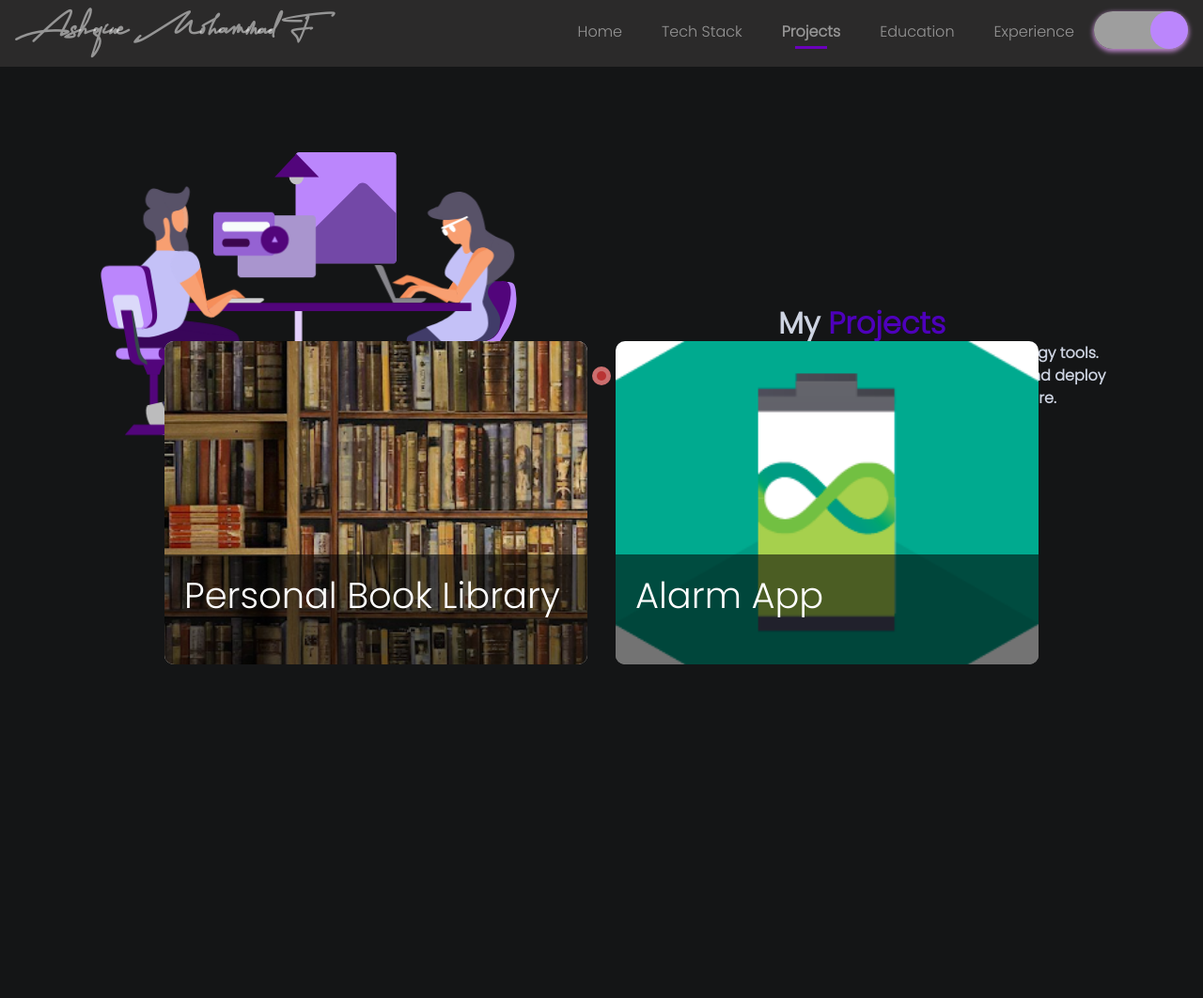
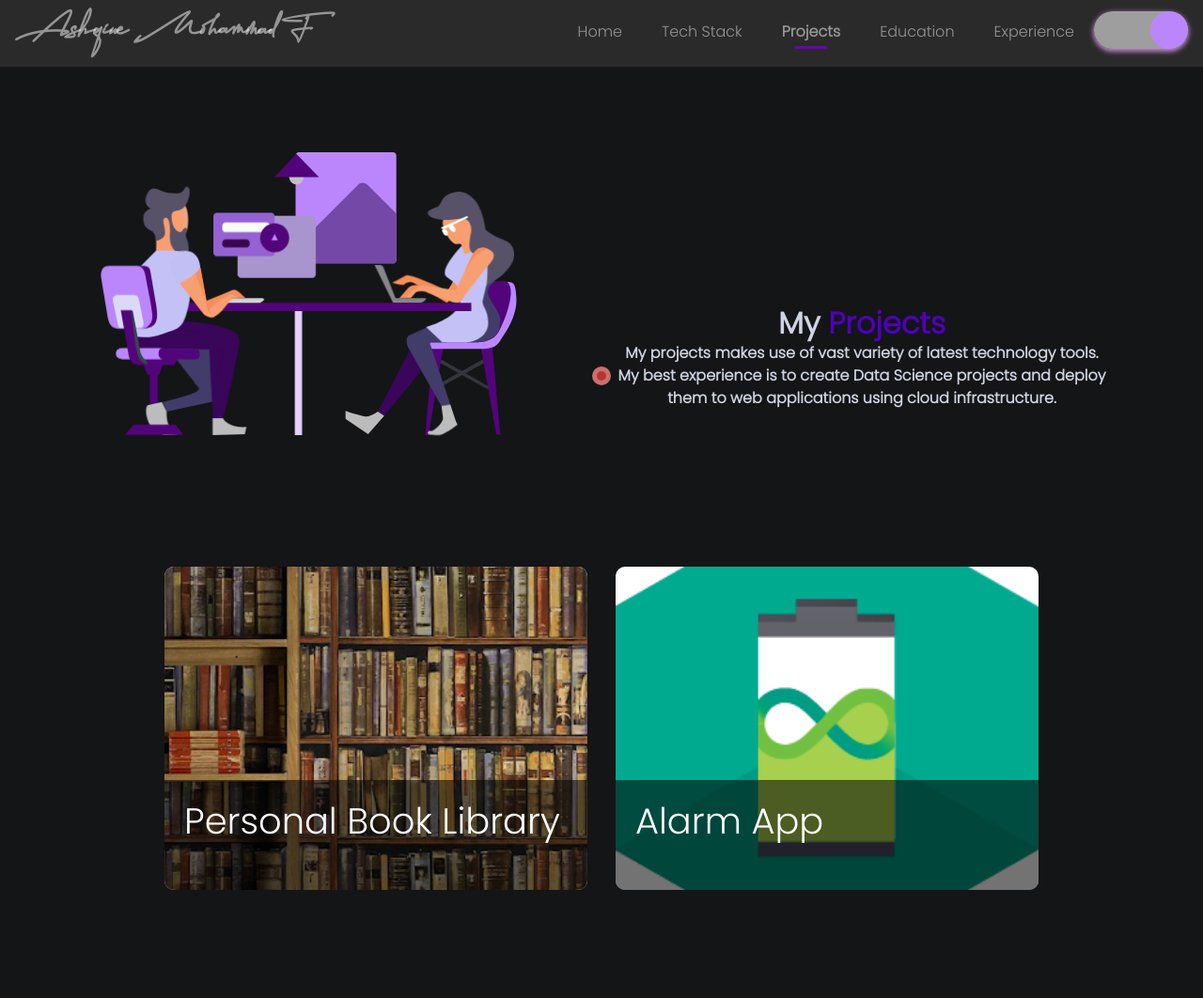
Before and after one commit to master-vibe/master-vibe.github.io, a plain HTML site: page projects.html in a window 1280 px wide. Shown: the whole page at 94% size. Before the commit the page ends 822 px from the top, so only its background shows below. Drawn offline with nearby package versions, Linux system fonts and the light colour scheme; grey boxes are pictures that could not be loaded; some icons are missing; files whose address does not match are found by name.

Commit message:
fixed project height issue

```diff
--- a/projects.html
+++ b/projects.html
@@ -73,7 +73,7 @@
 add
 
     <div class="container pt-5" style="width: 100%; min-height: 80%">
-        <section style="height: 30vh">
+        <section style="height: 60vh">
             <div class="px-3 pt-5">
                 <div class="row">
 
```
